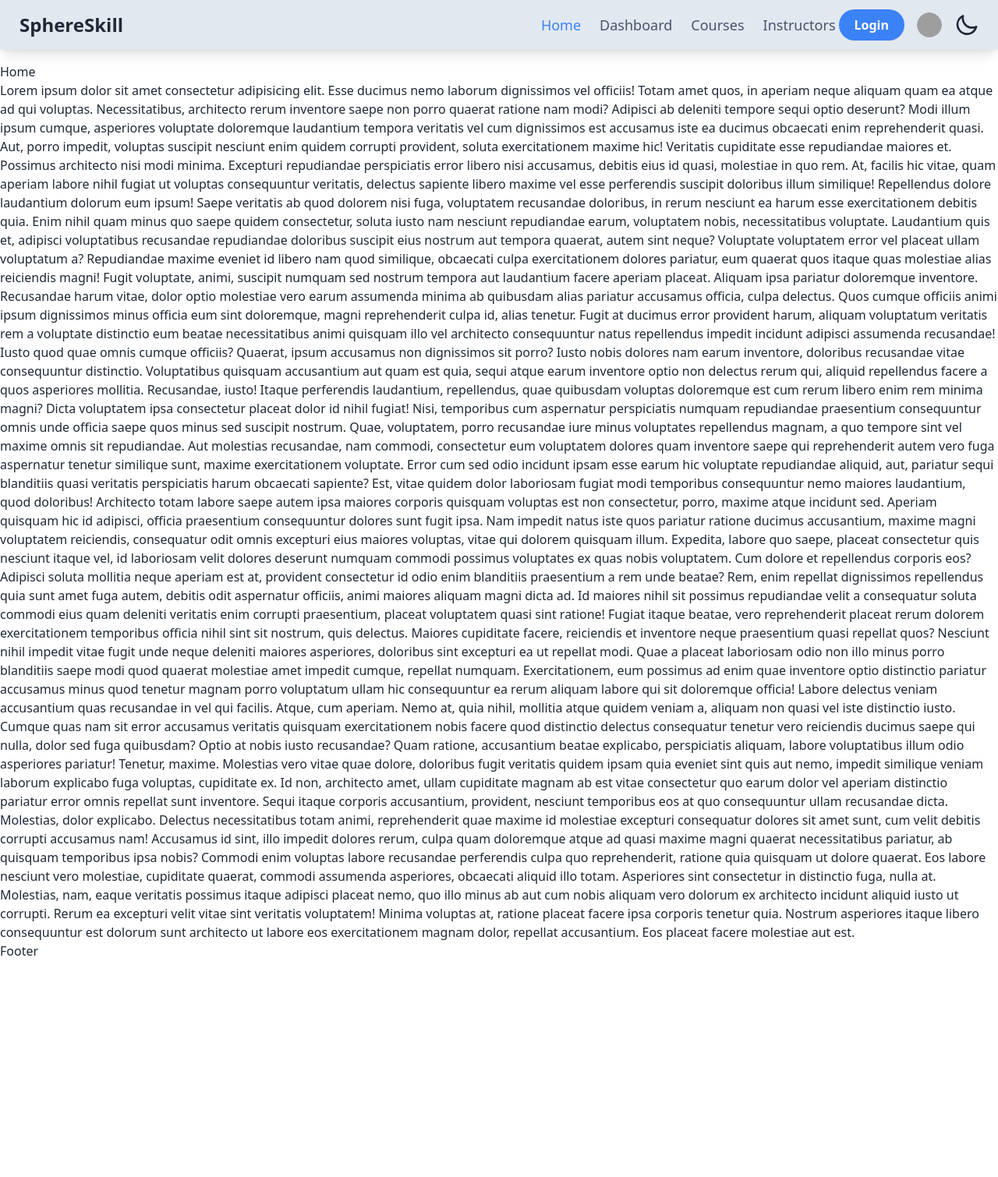
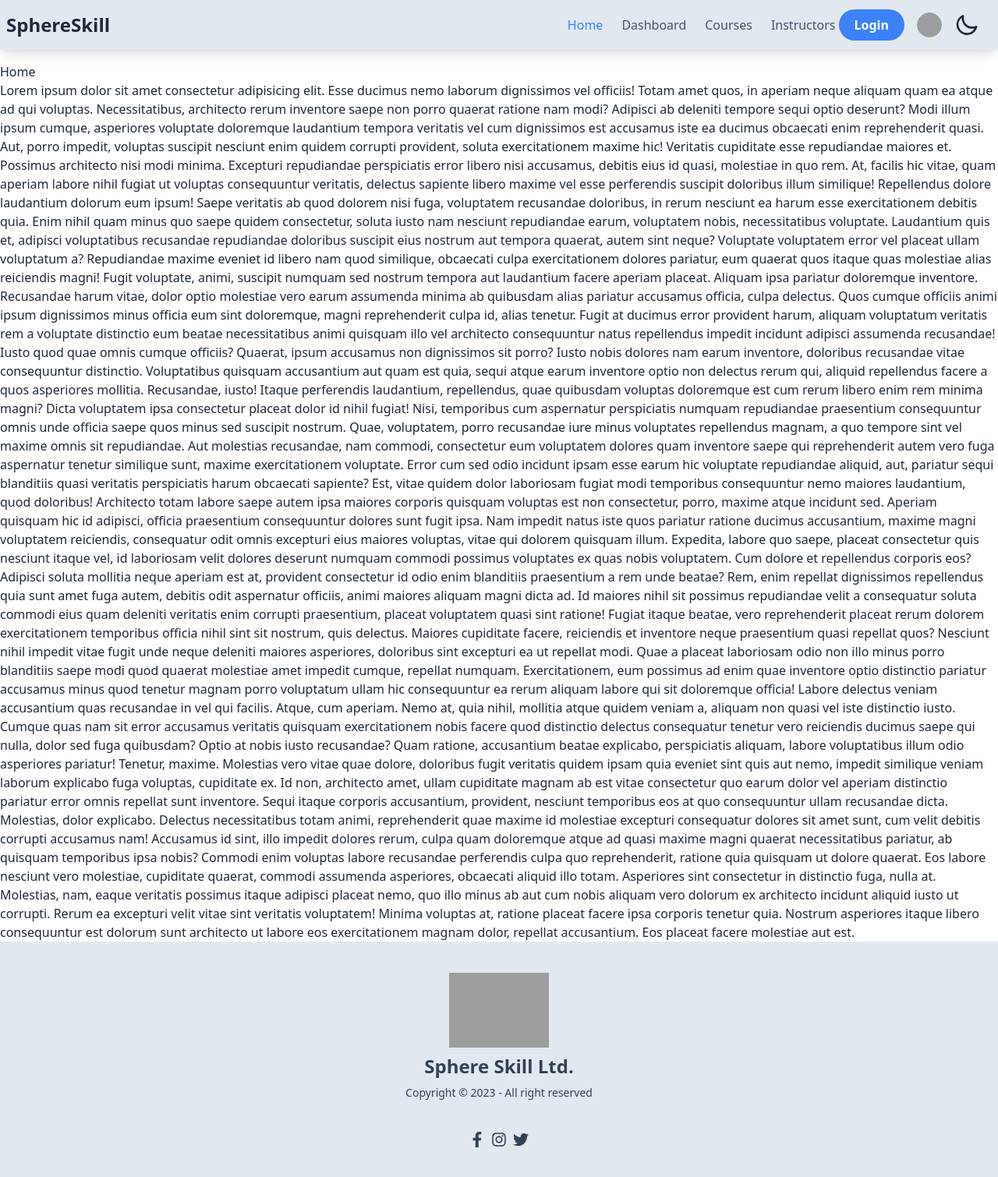
Before and after one commit to yasinarafat4/sphere-skill-client, a React (Vite) app: page / in a window 1280 px wide. Shown: the whole page at 78% size. Before the commit the page ends 1232 px from the top, so only its background shows below. Built offline with nearby package versions, Linux system fonts and the light colour scheme; grey boxes are pictures that could not be loaded.

Commit message:
Footer added

```diff
--- a/src/components/Shared/Footer/Footer.jsx
+++ b/src/components/Shared/Footer/Footer.jsx
@@ -1,11 +1,50 @@
-import React from 'react';
+import React from "react";
+import { FaFacebookF, FaInstagram, FaTwitter } from "react-icons/fa";
+
 
 const Footer = () => {
-    return (
-        <div>
-            Footer
+  // Dynamic year
+  const currentDate = new Date();
+  const currentYear = currentDate.getFullYear();
+
+  return (
+    <footer className="footer footer-center p-10 text-slate-700 bg-slate-200 shadow-lg dark:bg-slate-800  dark:text-white">
+      <aside>
+        <img
+          className="w-32"
+          src="https://i.ibb.co/bdL08Xv/footer-img.png"
+          alt=""
+        />
+        <h2 className="text-xl lg:text-2xl font-bold">Sphere Skill Ltd.</h2>
+        <p>Copyright © {currentYear} - All right reserved</p>
+      </aside>
+      <nav>
+        <div className="flex justify-center items-center gap-2">
+          <a
+            href="https://www.facebook.com"
+            target="_blank"
+            rel="noopener noreferrer"
+          >
+            <FaFacebookF className="react-facebook-icon text-slate-700 dark:text-white text-xl" />
+          </a>
+          <a
+            href="https://www.instagram.com"
+            target="_blank"
+            rel="noopener noreferrer"
+          >
+            <FaInstagram className="react-instagram-icon text-slate-700 dark:text-white text-xl" />
+          </a>
+          <a
+            href="https://www.twitter.com"
+            target="_blank"
+            rel="noopener noreferrer"
+          >
+            <FaTwitter className="react-twitter-icon text-slate-700 dark:text-white text-xl" />
+          </a>
         </div>
-    );
+      </nav>
+    </footer>
+  );
 };
 
 export default Footer;
--- a/src/components/Shared/Navbar/Navbar.jsx
+++ b/src/components/Shared/Navbar/Navbar.jsx
@@ -25,7 +25,7 @@ const Navbar = () => {
   return (
     <nav className="navbar sticky top-0 z-10 bg-slate-200 shadow-lg dark:bg-slate-800  dark:text-white lg:pr-3">
       <div className="flex-1">
-        <Link to="/" className="btn-ghost btn text-2xl normal-case">
+        <Link to="/" className="cursor-pointer text-2xl normal-case font-semibold">
           SphereSkill
         </Link>
       </div>
@@ -42,7 +42,7 @@ const Navbar = () => {
               isActive ? "text-blue-500" : "text-slate-600 dark:text-slate-300"
             }
           >
-            <p className="text-lg lg:text-sm xl:text-lg font-medium hover:duration-500">
+            <p className="text-lg lg:text-base 2xl:text-lg font-medium hover:duration-500">
               Home
             </p>
           </NavLink>
@@ -53,7 +53,7 @@ const Navbar = () => {
               isActive ? "text-blue-500" : "text-slate-600 dark:text-slate-300"
             }
           >
-            <p className="text-lg lg:text-sm xl:text-lg font-medium hover:duration-500">
+            <p className="text-lg lg:text-base 2xl:text-lg font-medium hover:duration-500">
               Dashboard
             </p>
           </NavLink>
@@ -64,7 +64,7 @@ const Navbar = () => {
               isActive ? "text-blue-500" : "text-slate-600 dark:text-slate-300"
             }
           >
-            <p className="text-lg lg:text-sm xl:text-lg font-medium hover:duration-500">
+            <p className="text-lg lg:text-base 2xl:text-lg font-medium hover:duration-500">
               Courses
             </p>
           </NavLink>
@@ -75,7 +75,7 @@ const Navbar = () => {
               isActive ? "text-blue-500" : "text-slate-600 dark:text-slate-300"
             }
           >
-            <p className="text-lg lg:text-sm xl:text-lg font-medium hover:duration-500">
+            <p className="text-lg lg:text-base 2xl:text-lg font-medium hover:duration-500">
               Instructors
             </p>
           </NavLink>
```
